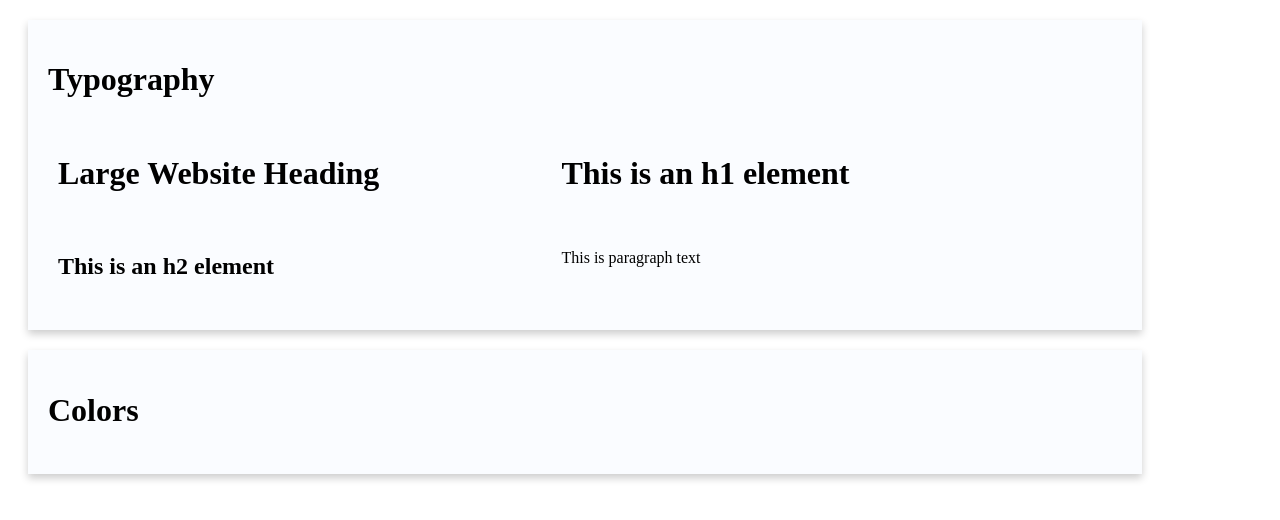
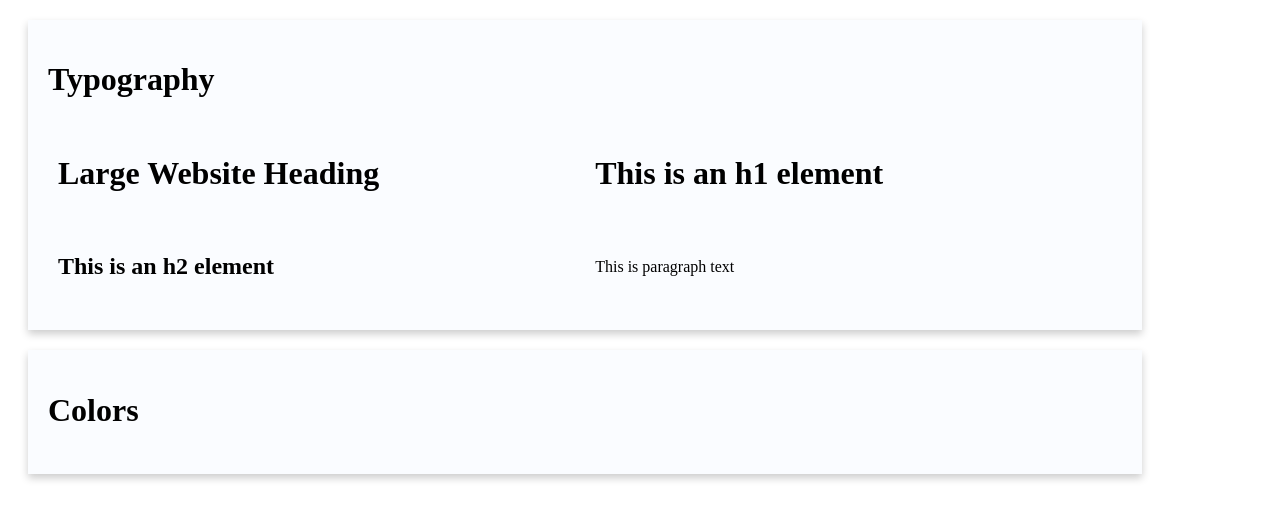
Before and after one commit to jchristy40/awesemostyleguide, a plain HTML site: page index.html in a window 1280 px wide. Drawn offline with Linux system fonts and the light colour scheme.

Commit message:
css grid rules added

```diff
--- a/awesemostyleguide.css
+++ b/awesemostyleguide.css
@@ -16,12 +16,13 @@ h1 {font-family:Oswald}
 }
 
 .sectioncontainer {
-    display:flex;
-    flex-wrap:wrap;
+    display:grid;
+    align-items:center;
+    grid-template-columns: repeat(auto-fit, minmax(420px, 1fr));
 }
 
 .sectionelement {
-    width:45%;
+    width:90%;
     margin:10px;
 }
 
```
